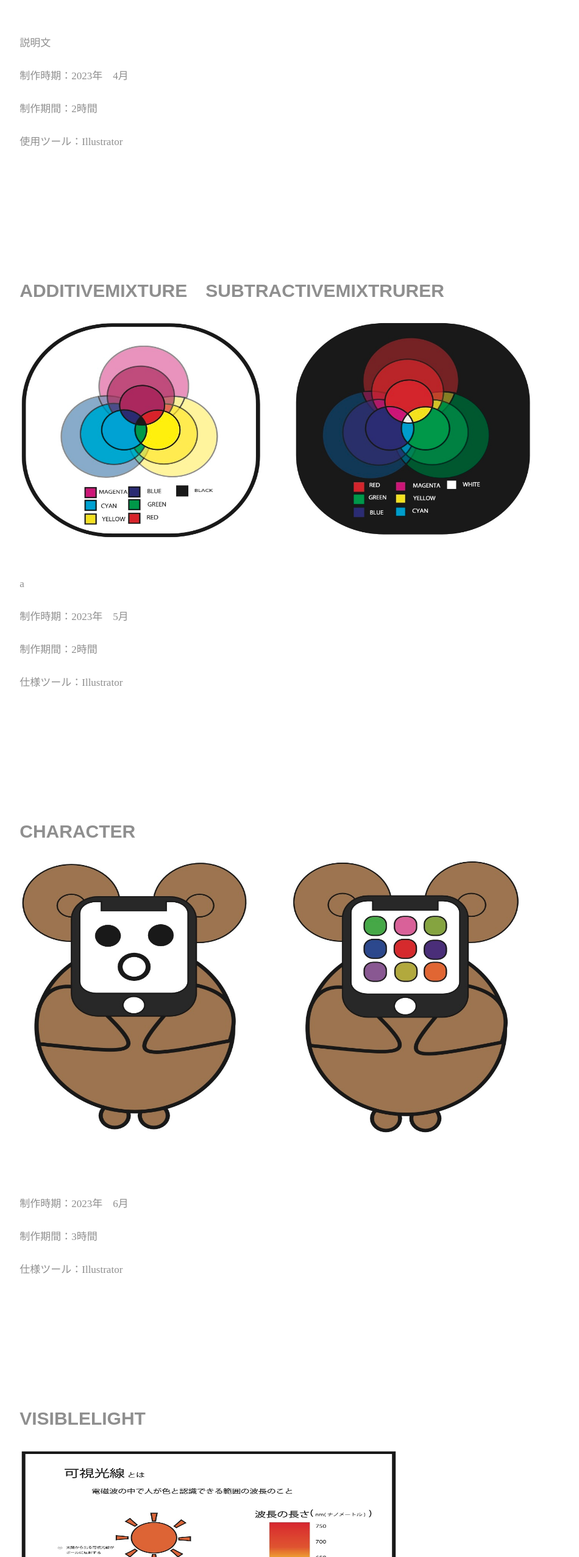
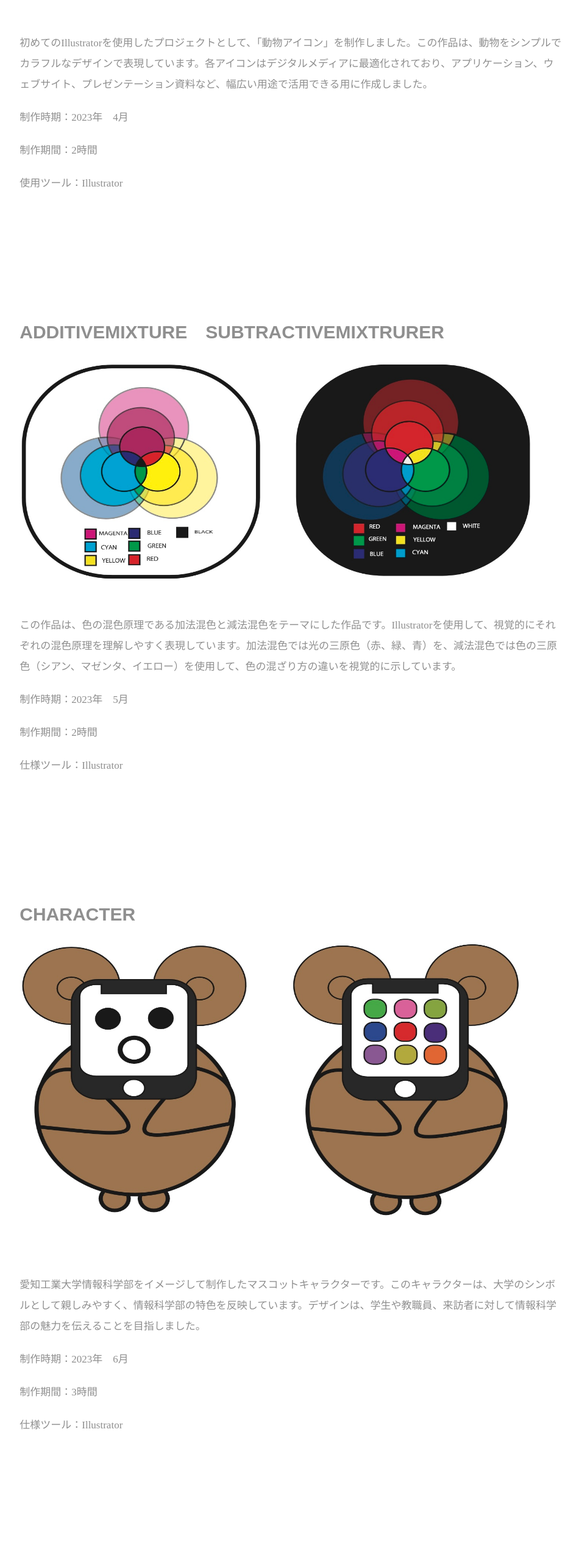
Before and after one commit to KouKoyanagi/portfolio, a plain HTML site: page index.html in a window 1280 px wide. Shown: the part 1895-4449 px from the top of the page at 61% size, without its empty margins (163-1113 px from the left). Drawn offline with nearby package versions, Linux system fonts and the light colour scheme.

Commit message:
説明文追加

```diff
--- a/index.html
+++ b/index.html
@@ -71,7 +71,7 @@
       <img src="style/img1-2.jpg" class="img1-2">
     </div>
     <div class="passage">
-      <p>説明文</p>
+        <p>初めてのIllustratorを使用したプロジェクトとして、「動物アイコン」を制作しました。この作品は、動物をシンプルでカラフルなデザインで表現しています。各アイコンはデジタルメディアに最適化されており、アプリケーション、ウェブサイト、プレゼンテーション資料など、幅広い用途で活用できる用に作成しました。</p>
       <p>制作時期：2023年　4月</p>
       <p>制作期間：2時間</p>
       <p>使用ツール：Illustrator</p>
@@ -82,7 +82,7 @@
       <img src="style/img2-2.jpg" class="img1-2">
     </div>
     <div class="passage">
-      <p>a</p>
+      <p>この作品は、色の混色原理である加法混色と減法混色をテーマにした作品です。Illustratorを使用して、視覚的にそれぞれの混色原理を理解しやすく表現しています。加法混色では光の三原色（赤、緑、青）を、減法混色では色の三原色（シアン、マゼンタ、イエロー）を使用して、色の混ざり方の違いを視覚的に示しています。</p>
       <p>制作時期：2023年　5月</p>
       <p>制作期間：2時間</p>
       <p>仕様ツール：Illustrator</p>
@@ -93,7 +93,7 @@
       <img src="style/img3-2.jpg" class="img3-2">
     </div>
     <div class="passage">
-      <p></p>
+      <p>愛知工業大学情報科学部をイメージして制作したマスコットキャラクターです。このキャラクターは、大学のシンボルとして親しみやすく、情報科学部の特色を反映しています。デザインは、学生や教職員、来訪者に対して情報科学部の魅力を伝えることを目指しました。</p>
       <p>制作時期：2023年　6月</p>
       <p>制作期間：3時間</p>
       <p>仕様ツール：Illustrator</p>
@@ -103,7 +103,7 @@
       <img src="style/img4.jpg" class="img4">
     </div>
     <div class="passage2">
-      <p>setumi</p>
+      <p>この作品は、可視光線のスペクトルをテーマにしたデジタルアートです。光の七色を鮮やかに表現し、光の波長ごとに異なる色の美しさを視覚的に楽しめるようにデザインしました。Adobe Illustratorを使用して、各色のグラデーションや相互作用を細かく再現しています。</p>
       <p>制作時期：2023年　6月</p>
       <p>制作期間：3時間</p>
       <p>仕様ツール：Illustrator</p>
```
